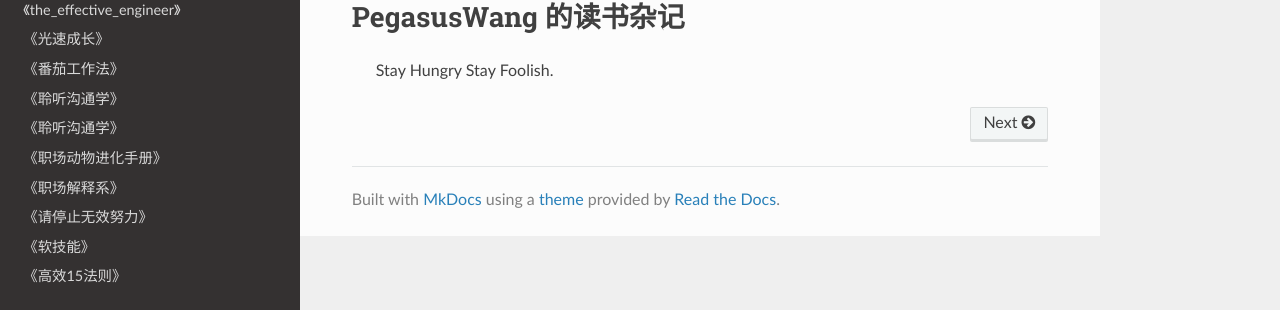
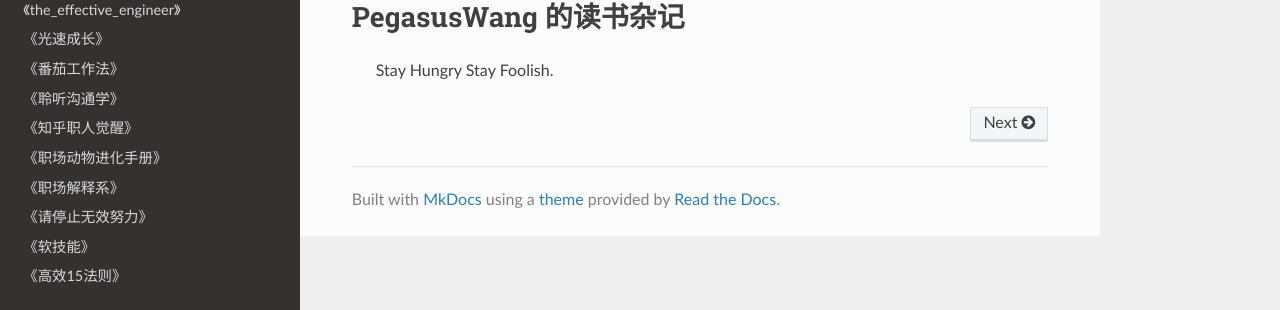
Before and after one commit to PegasusWang/booknotes, an MkDocs documentation site: the page built from docs/index.md, in a window 1280 px wide. Shown: the part 109-419 px from the top of the page. Built offline with MkDocs 1.6.1, drawn with Linux system fonts in a browser that asks for light colours; nearby versions of some CDN libraries; old or Windows-style settings are respelled for this version of MkDocs.

Commit message:
fix duplicate mkdocs

```diff
--- a/mkdocs.yml
+++ b/mkdocs.yml
@@ -15,7 +15,7 @@ pages:
       - 《光速成长》: 'career/光速成长.md'
       - 《番茄工作法》: 'career/番茄工作法.md'
       - 《聆听沟通学》: 'career/聆听沟通学.md'
-      - 《聆听沟通学》: 'career/聆听沟通学.md'
+      - 《知乎职人觉醒》: 'career/知乎职人觉醒.md'
       - 《职场动物进化手册》: 'career/职场动物进化手册.md'
       - 《职场解释系》: 'career/职场解释系.md'
       - 《请停止无效努力》: 'career/请停止无效努力.md'
```
